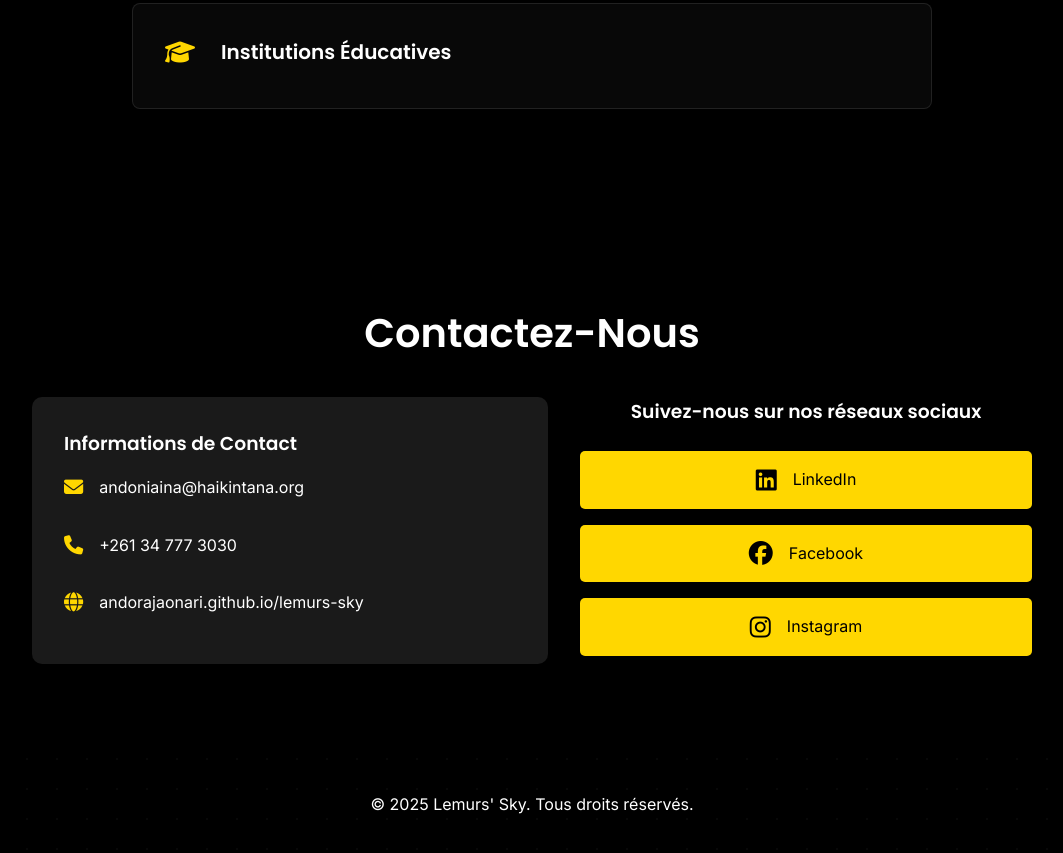
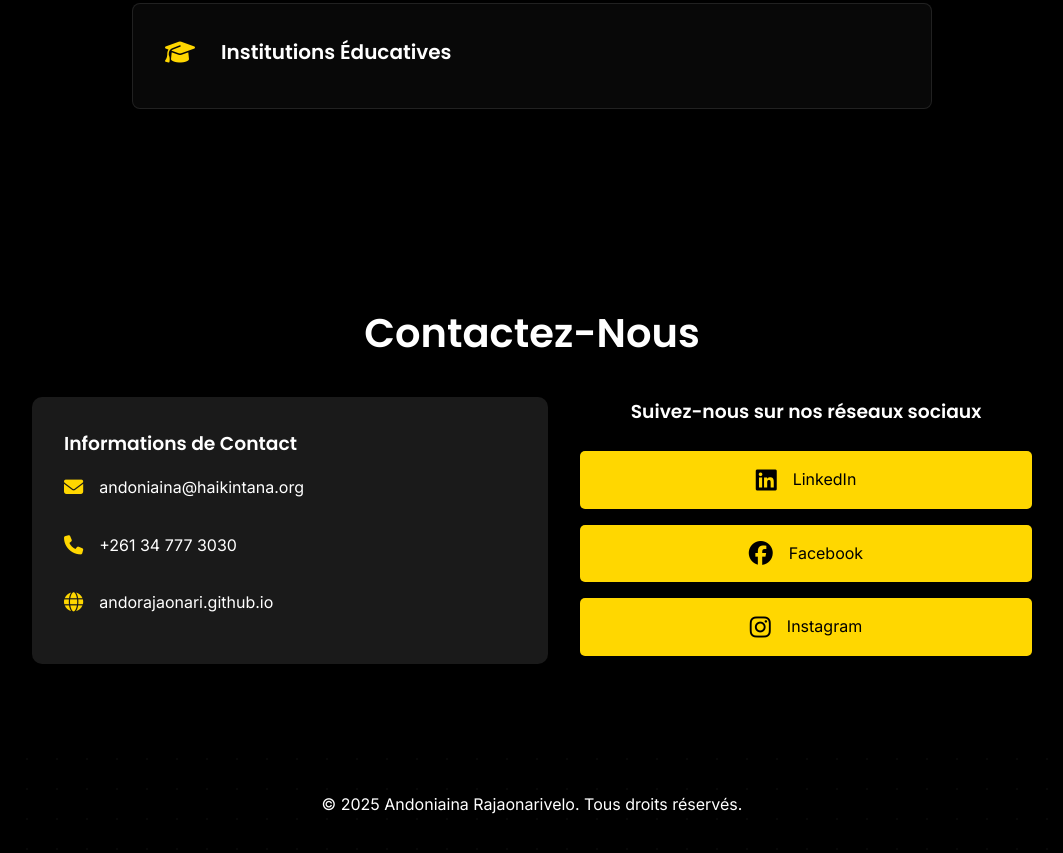
Before and after one commit to Andorajaonari/andorajaonari.github.io, a plain HTML site: page pages/lemurs-sky.html in a window 1280 px wide. Shown: the part 3095-3948 px from the top of the page, without its empty margins (108-1171 px from the left). Drawn offline with Linux system fonts and the light colour scheme; files whose address does not match are found by name.

Commit message:
Update Lemurs' Sky section footer

```diff
--- a/pages/lemurs-sky.html
+++ b/pages/lemurs-sky.html
@@ -180,7 +180,7 @@
                     <h3>Informations de Contact</h3>
                     <p><i class="fas fa-envelope"></i> andoniaina@haikintana.org</p>
                     <p><i class="fas fa-phone"></i> +261 34 777 3030</p>
-                    <p><i class="fas fa-globe"></i> andorajaonari.github.io/lemurs-sky </p>
+                    <p><i class="fas fa-globe"></i> andorajaonari.github.io </p>
                 </div>
                 <div class="social-media">
                     <h3>Suivez-nous sur nos réseaux sociaux</h3>
@@ -206,7 +206,7 @@
     <footer class="footer">
         <div class="container">
             <div class="copyright" style="text-align: center;">
-                <p>&copy; 2025 Lemurs' Sky. Tous droits réservés.</p>
+                <p>&copy; 2025 Andoniaina Rajaonarivelo. Tous droits réservés.</p>
             </div>
         </div>
     </footer>
```
